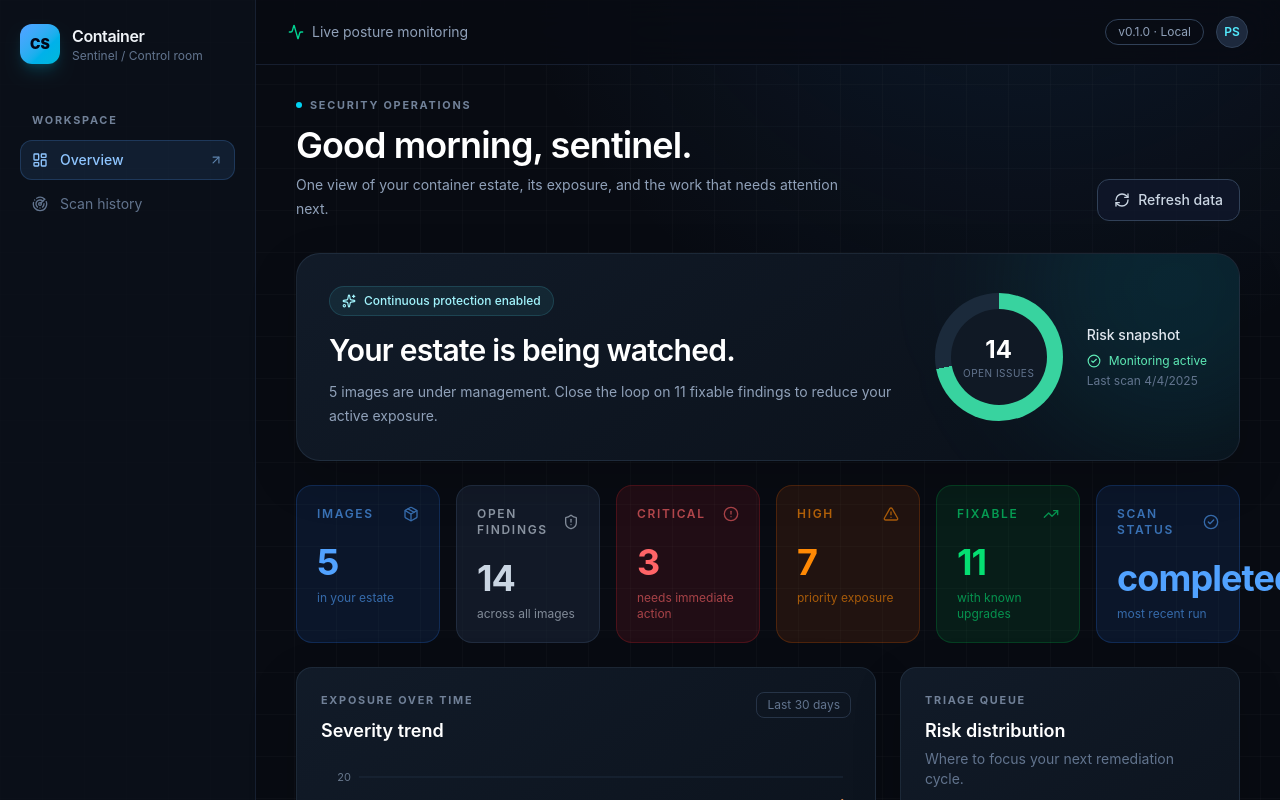
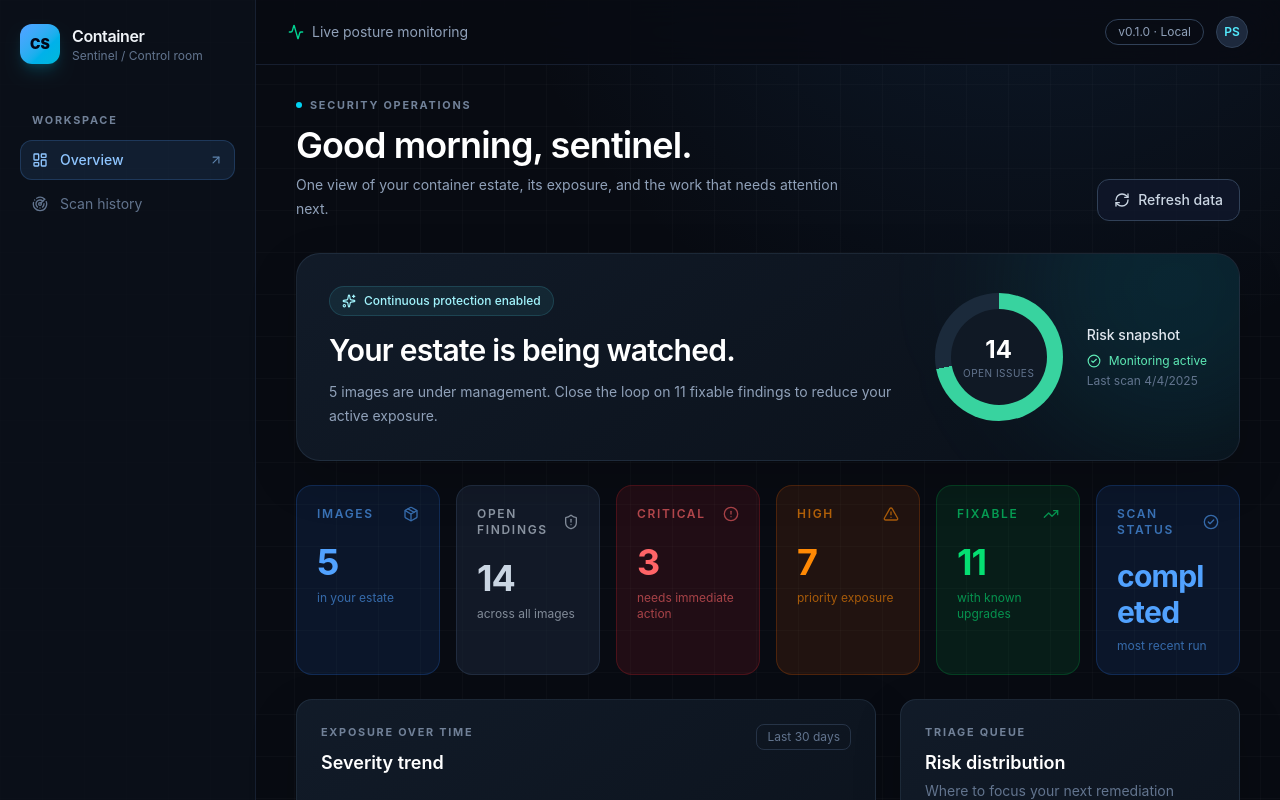
Before and after one commit to pespringer/scrutineering, a Next.js app in the folder dashboard/: page /dashboard in a window 1280 px wide. Shown: the top 800 px of the page. Built offline with nearby package versions, Linux system fonts and the light colour scheme; no server answers.

Commit message:
Fix dashboard status card overflow

```diff
--- a/dashboard/src/components/StatCard.tsx
+++ b/dashboard/src/components/StatCard.tsx
@@ -17,12 +17,12 @@ const colorMap: Record<string, string> = {
 
 export default function StatCard({ label, value, icon, color = "default", detail }: StatCardProps) {
   return (
-    <div className={`group rounded-2xl border p-5 ${colorMap[color] || colorMap.default} transition-all hover:-translate-y-0.5 hover:shadow-xl hover:shadow-black/20`}>
+    <div className={`group min-w-0 rounded-2xl border p-5 ${colorMap[color] || colorMap.default} transition-all hover:-translate-y-0.5 hover:shadow-xl hover:shadow-black/20`}>
       <div className="mb-5 flex items-center justify-between">
         <span className="text-xs font-semibold uppercase tracking-[0.14em] opacity-65">{label}</span>
         {icon && <span className="opacity-60 transition group-hover:scale-110">{icon}</span>}
       </div>
-      <div className="text-3xl font-bold tracking-tight sm:text-4xl">{value}</div>
+      <div className={`break-words font-bold tracking-tight ${typeof value === "string" ? "text-2xl sm:text-3xl" : "text-3xl sm:text-4xl"}`}>{value}</div>
       {detail && <div className="mt-2 text-xs opacity-60">{detail}</div>}
     </div>
   );
```
